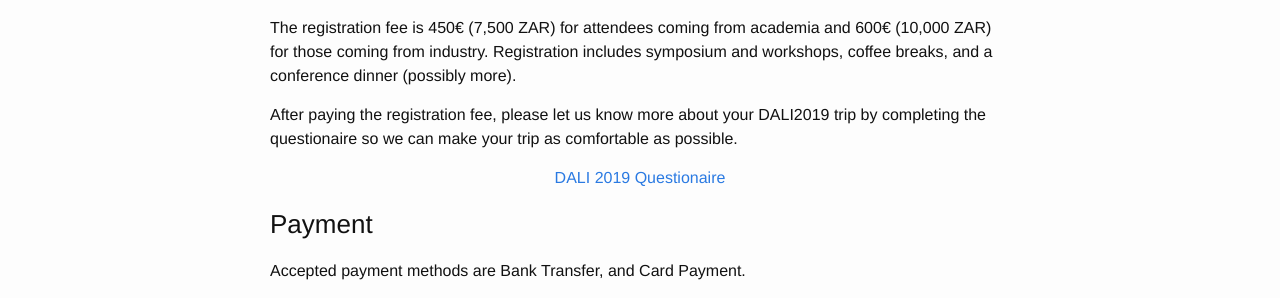
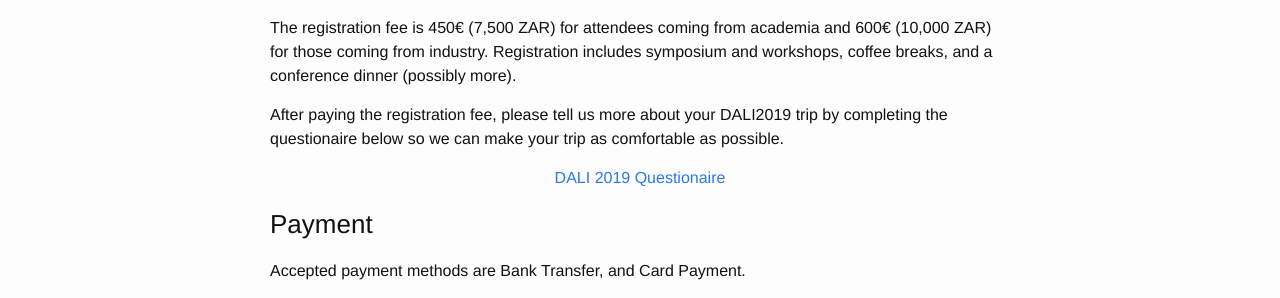
Before and after one commit to dalimeeting/dalimeeting.github.io, a Jekyll site: the page built from registration.html, in a window 1280 px wide. Shown: the part 589-887 px from the top of the page. Built offline with Jekyll 4.4.1, drawn with Linux system fonts in a browser that asks for light colours.

Commit message:
Update registration.html

```diff
--- a/_layouts/registration.html
+++ b/_layouts/registration.html
@@ -8,8 +8,8 @@ layout: page
   <p>The registration fee is 450€ (7,500 ZAR) for attendees coming from academia and 600€ (10,000 ZAR) for those coming from industry.
   Registration includes symposium and workshops, coffee breaks, and a conference dinner (possibly more).</p>
 
-  <p>After paying the registration fee, please let us know more about your DALI2019 trip by completing the questionaire
-	 so we can make your trip as comfortable as possible. <br>
+  <p>After paying the registration fee, please tell us more about your DALI2019 trip by completing the questionaire below
+	 so we can make your trip as comfortable as possible.<br>
 	<center><a href="https://goo.gl/forms/IRvQzsEpiCE44GHk1" target="_blank">DALI 2019 Questionaire</a></center>
 	</p>
 
```
